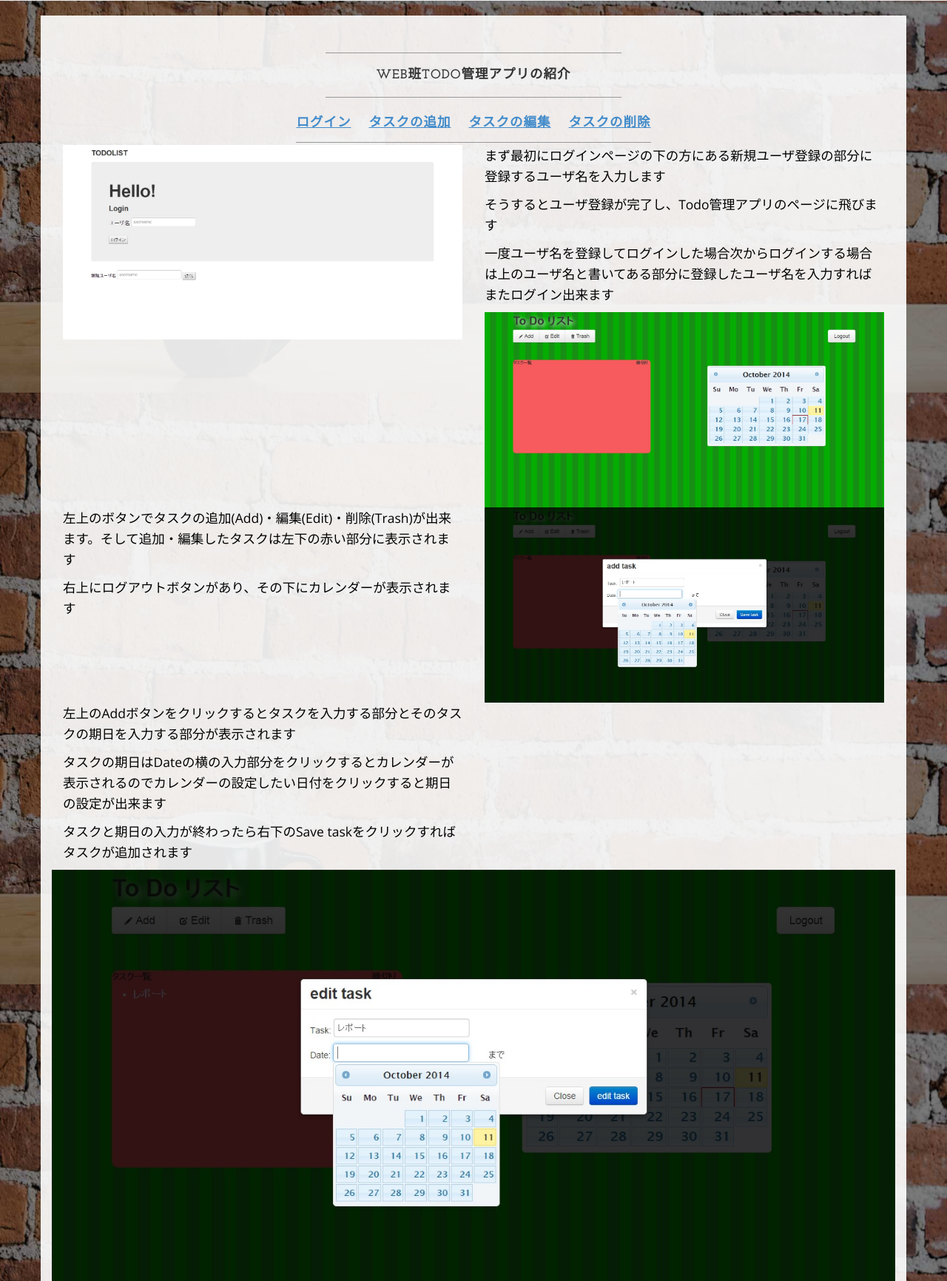
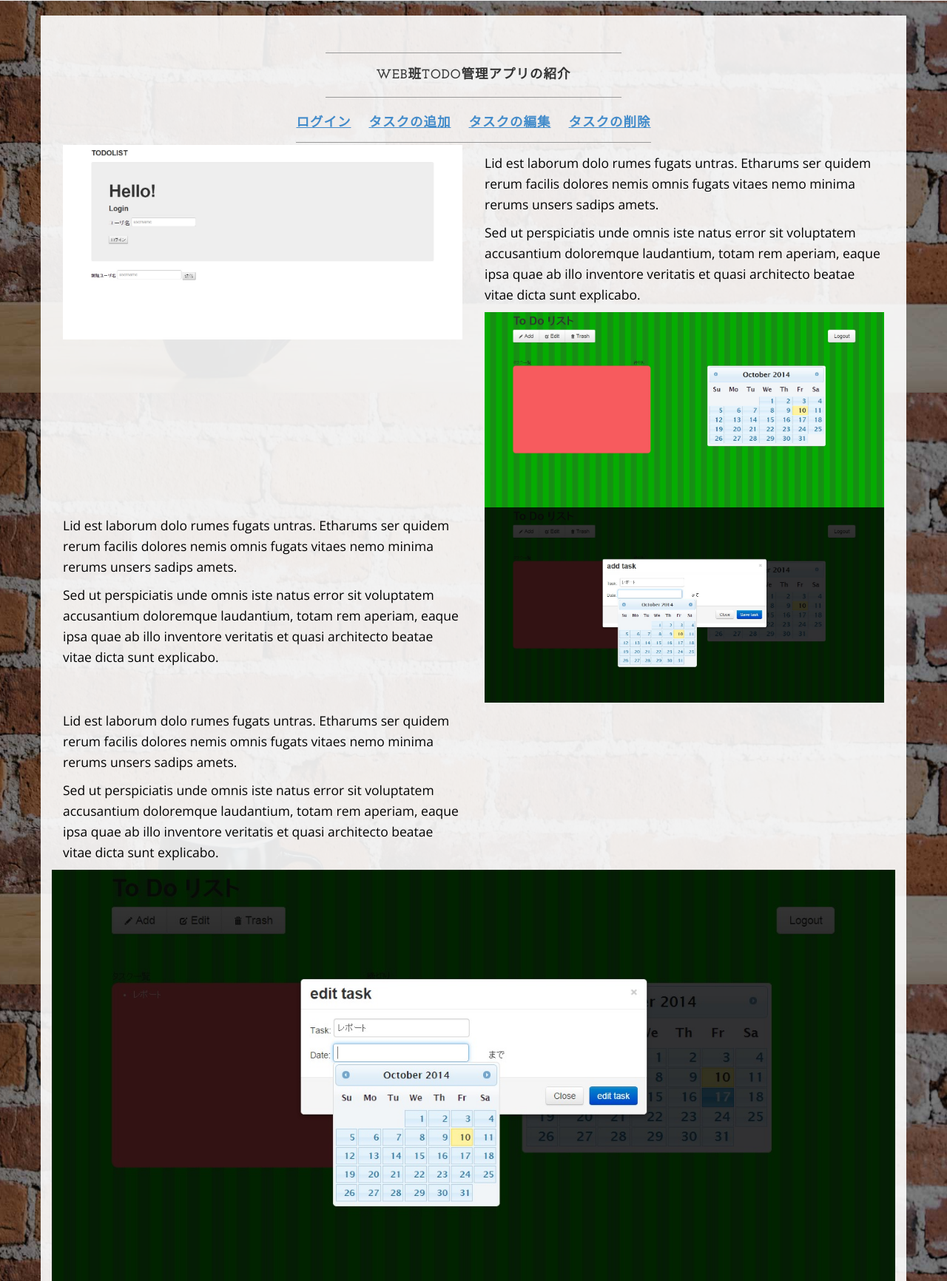
Before and after one commit to XMLPro/Webgroup, a PHP site: page /business-casual/about.html in a window 1280 px wide. Shown: the part 269-2001 px from the top of the page at 74% size. Run offline with PHP 8.4, Linux system fonts and the light colour scheme.

Commit message:
Revert ab7b3f3..f7c0c89
This rolls back to commit ab7b3f37b807c15f65df8ee6396f3dd034fa4a7a.

```diff
--- a/business-casual/about.html
+++ b/business-casual/about.html
@@ -86,37 +86,45 @@
                     <img class="img-responsive img-border-left" src="img/Todologin.jpg" alt="">
                 </div>
                 	<div class="col-md-6">
-                    	<p>まず最初にログインページの下の方にある新規ユーザ登録の部分に登録するユーザ名を入力します</p>
-                    	<p>そうするとユーザ登録が完了し、Todo管理アプリのページに飛びます</p>
-                    	<p>一度ユーザ名を登録してログインした場合次からログインする場合は上のユーザ名と書いてある部分に登録したユーザ名を入力すればまたログイン出来ます</p>
+                    	<p></p>
+                    	<p>Lid est laborum dolo rumes fugats untras. Etharums ser quidem rerum facilis dolores nemis omnis fugats vitaes nemo minima rerums unsers sadips amets.</p>
+                    	<p>Sed ut perspiciatis unde omnis iste natus error sit voluptatem accusantium doloremque laudantium, totam rem aperiam, eaque ipsa quae ab illo inventore veritatis et quasi architecto beatae vitae dicta sunt explicabo.</p>
                 	</div>
                 		<div class="col-md-6">
                     <img class="img-responsive img-border-left" src="img/Todoindex.jpg" alt="">
                 		</div>
                 		<div class="col-md-6">
-                    	<p>左上のボタンでタスクの追加(Add)・編集(Edit)・削除(Trash)が出来ます。そして追加・編集したタスクは左下の赤い部分に表示されます</p>
-                    	<p>右上にログアウトボタンがあり、その下にカレンダーが表示されます</p>
+                    	<p></p>
+                    	<p>Lid est laborum dolo rumes fugats untras. Etharums ser quidem rerum facilis dolores nemis omnis fugats vitaes nemo minima rerums unsers sadips amets.</p>
+                    	<p>Sed ut perspiciatis unde omnis iste natus error sit voluptatem accusantium doloremque laudantium, totam rem aperiam, eaque ipsa quae ab illo inventore veritatis et quasi architecto beatae vitae dicta sunt explicabo.</p>
                 		</div>
                 			<div class="col-md-6">
                     <img class="img-responsive img-border-left" src="img/Todoaddtask.jpg" alt="">
                 			</div>
                 			<div class="col-md-6">
-                    		<p>左上のAddボタンをクリックするとタスクを入力する部分とそのタスクの期日を入力する部分が表示されます</p>
-                    		<p>タスクの期日はDateの横の入力部分をクリックするとカレンダーが表示されるのでカレンダーの設定したい日付をクリックすると期日の設定が出来ます</p>
-                    		<p>タスクと期日の入力が終わったら右下のSave taskをクリックすればタスクが追加されます</p>
+                    		<p></p>
+                    		<p>Lid est laborum dolo rumes fugats untras. Etharums ser quidem rerum facilis dolores nemis omnis fugats vitaes nemo minima rerums unsers sadips amets.</p>
+                    		<p>Sed ut perspiciatis unde omnis iste natus error sit voluptatem accusantium doloremque laudantium, totam rem aperiam, eaque ipsa quae ab illo inventore veritatis et quasi architecto beatae vitae dicta sunt explicabo.</p>
                 			</div>
                 				<img class="img-responsive img-border-left" src="img/Todoedittask.jpg" alt="">
                 				</div>
                 				<div class="col-md-6">
-                    			<p>タスク一覧内の編集したいタスクをクリックし、左上のEditボタンをクリックすると編集したいタスクとそのタスクの期日が編集する部分が表示されます</p>
-                    			<p>この画面で追加の時のようにタスクを編集し、期日を設定した後に右下のedit taskをクリックするとタスクの編集が出来ます</p>
+                    			<p></p>
+                    			<p>Lid est laborum dolo rumes fugats untras. Etharums ser quidem rerum facilis dolores nemis omnis fugats vitaes nemo minima rerums unsers sadips amets.</p>
+                    			<p>Sed ut perspiciatis unde omnis iste natus error sit voluptatem accusantium doloremque laudantium, totam rem aperiam, eaque ipsa quae ab illo inventore veritatis et quasi architecto beatae vitae dicta sunt explicabo.</p>
                 				</div>
-                					<img class="img-responsive img-border-left" src="img/Todotrashtask.jpg" alt="">
+                					<div class="col-md-6">
+                    				<p></p>
+                    				<p>Lid est laborum dolo rumes fugats untras. Etharums ser quidem rerum facilis dolores nemis omnis fugats vitaes nemo minima rerums unsers sadips amets.</p>
+                    				<p>Sed ut perspiciatis unde omnis iste natus error sit voluptatem accusantium doloremque laudantium, totam rem aperiam, eaque ipsa quae ab illo inventore veritatis et quasi architecto beatae vitae dicta sunt explicabo.</p>
+                					</div>
+                					<img class="img-responsive img-border-left" src="img/Todoedittask.jpg" alt="">
                 					</div>
                 					<div class="col-md-6">
-                    				<p>削除したいタスクをクリックして左上のTrashボタンをクリックすると、タスクを削除することが出来ます</p>
+                    				<p></p>
+                    				<p>Lid est laborum dolo rumes fugats untras. Etharums ser quidem rerum facilis dolores nemis omnis fugats vitaes nemo minima rerums unsers sadips amets.</p>
+                    				<p>Sed ut perspiciatis unde omnis iste natus error sit voluptatem accusantium doloremque laudantium, totam rem aperiam, eaque ipsa quae ab illo inventore veritatis et quasi architecto beatae vitae dicta sunt explicabo.</p>
                 					</div>
-
                 <div class="clearfix"></div>
             </div>
         </div>
--- a/business-casual/css/business-casual.css
+++ b/business-casual/css/business-casual.css
@@ -110,23 +110,7 @@ footer p {
     margin: 0;
     padding: 50px 0;
 }
-.boxCenter {
-    padding-left: 25%;
-}
-.img-height {
 
-    margin-right: 20px;
-}
-.img-size{
-    width: 180%;
-    height: 180%;
-    margin-top: 30px;
-}
-.txt-box {
-    height: 400px;
-    width: 400px;
-    margin-left: 360px;
-}
 @media screen and (min-width:768px) {
     .brand {
         display: inherit;
```
Also changed, not shown: business-casual/index.html (+3 -7 lines), css/layout.css (+3 -18 lines), js/script.js (+2 -9 lines), business-casual/img/Todoaddtask.jpg, business-casual/img/Todoedittask.jpg, business-casual/img/Todoindex.jpg, business-casual/img/Todotrashtask.jpg.
